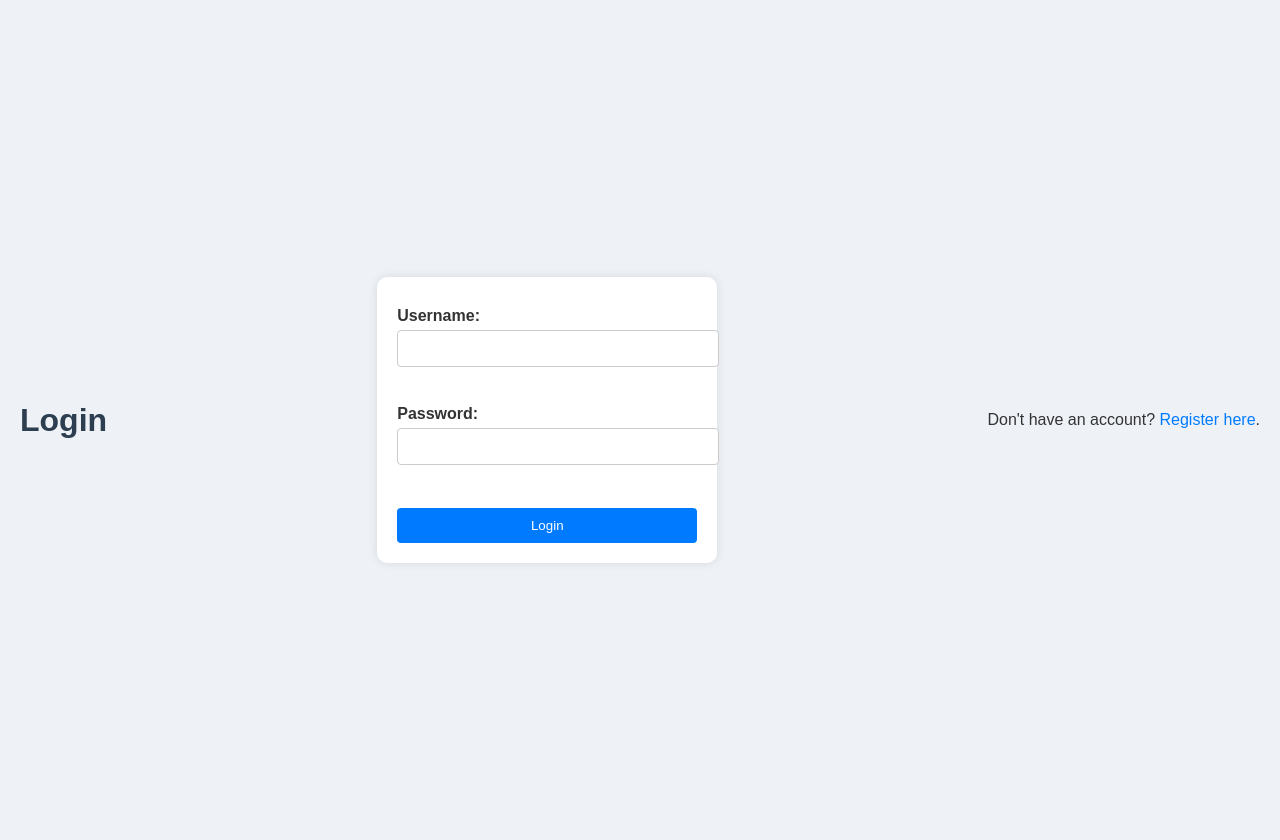
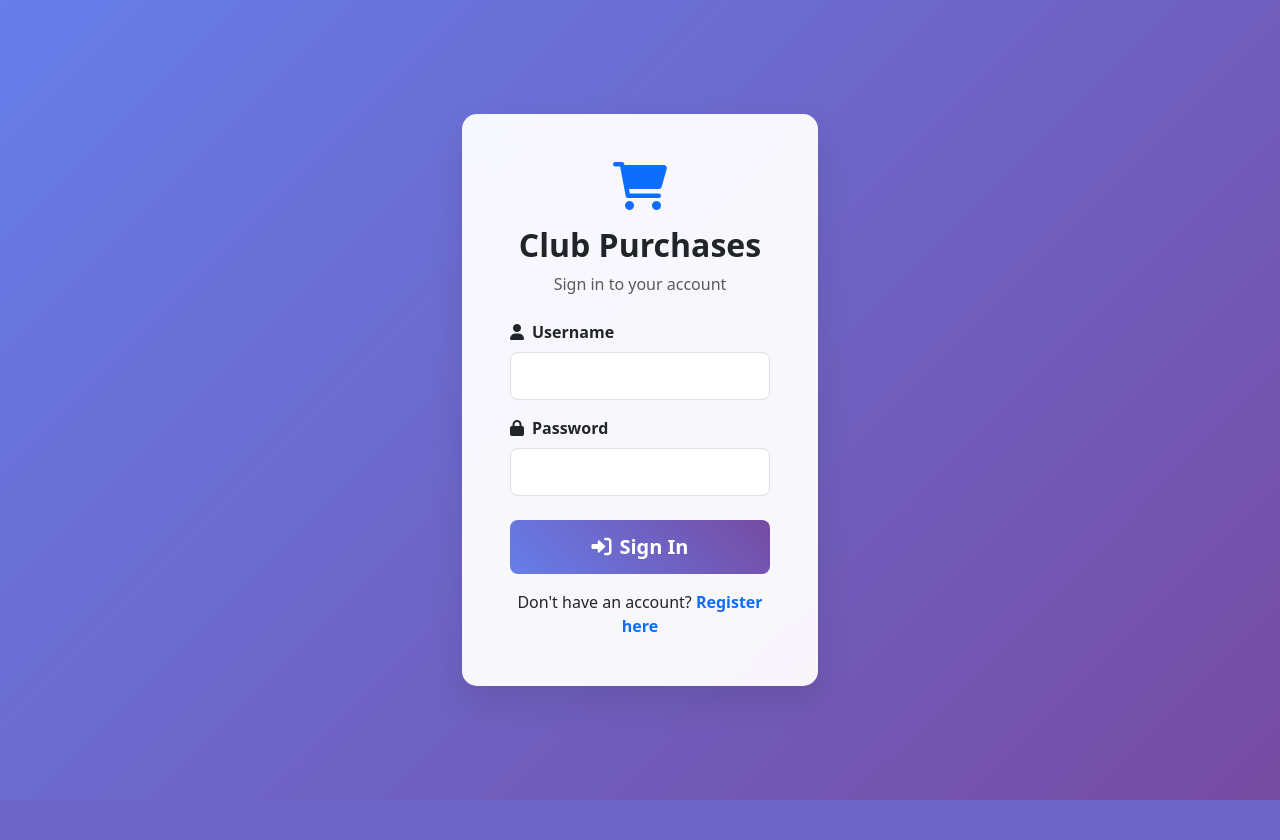
Before and after one commit to raccha3/purchasingwebsite, a Flask app: page /login in a window 1280 px wide. After the commit the page ends 800 px from the top, so only its background shows below. Run offline with Flask 3, Linux system fonts and the light colour scheme.

Commit message:
Update login.html (bootstrap)

```diff
--- a/templates/login.html
+++ b/templates/login.html
@@ -3,21 +3,86 @@
 <head>
     <meta charset="UTF-8">
     <meta name="viewport" content="width=device-width, initial-scale=1.0">
-    <title>Login</title>
-    <link rel="stylesheet" href="styles.css">
-    <link rel="stylesheet" href="/css/login.css">
+    <title>Club Purchases - Login</title>
+    <link href="https://cdn.jsdelivr.net/npm/bootstrap@5.3.0/dist/css/bootstrap.min.css" rel="stylesheet">
+    <link href="https://cdnjs.cloudflare.com/ajax/libs/font-awesome/6.0.0/css/all.min.css" rel="stylesheet">
+    <style>
+        body {
+            background: linear-gradient(135deg, #667eea 0%, #764ba2 100%);
+            min-height: 100vh;
+            display: flex;
+            align-items: center;
+        }
+        .login-card {
+            background: rgba(255, 255, 255, 0.95);
+            backdrop-filter: blur(10px);
+            border-radius: 15px;
+            box-shadow: 0 15px 35px rgba(0, 0, 0, 0.1);
+        }
+        .btn-primary {
+            background: linear-gradient(45deg, #667eea, #764ba2);
+            border: none;
+            padding: 12px;
+            font-weight: 600;
+        }
+        .form-control:focus {
+            border-color: #667eea;
+            box-shadow: 0 0 0 0.2rem rgba(102, 126, 234, 0.25);
+        }
+    </style>
 </head>
 <body>
-    <h1>Login</h1>
-    <form action="/login" method="post">
-        <label for="username">Username:</label>
-        <input type="text" id="username" name="username" required><br><br>
+    <div class="container">
+        <div class="row justify-content-center">
+            <div class="col-md-6 col-lg-4">
+                <div class="card login-card border-0">
+                    <div class="card-body p-5">
+                        <div class="text-center mb-4">
+                            <i class="fas fa-shopping-cart fa-3x text-primary mb-3"></i>
+                            <h2 class="fw-bold">Club Purchases</h2>
+                            <p class="text-muted">Sign in to your account</p>
+                        </div>
 
-        <label for="password">Password:</label>
-        <input type="password" id="password" name="password" required><br><br>
+                        {% with messages = get_flashed_messages(with_categories=true) %}
+                            {% if messages %}
+                                {% for category, message in messages %}
+                                    <div class="alert alert-{{ 'danger' if category == 'danger' else 'success' }} alert-dismissible fade show" role="alert">
+                                        {{ message }}
+                                        <button type="button" class="btn-close" data-bs-dismiss="alert"></button>
+                                    </div>
+                                {% endfor %}
+                            {% endif %}
+                        {% endwith %}
 
-        <button type="submit">Login</button>
-    </form>
-    <p>Don't have an account? <a href="/register">Register here</a>.</p>
+                        <form action="/login" method="post">
+                            <div class="mb-3">
+                                <label for="username" class="form-label fw-semibold">
+                                    <i class="fas fa-user me-2"></i>Username
+                                </label>
+                                <input type="text" class="form-control form-control-lg" id="username" name="username" required>
+                            </div>
+
+                            <div class="mb-4">
+                                <label for="password" class="form-label fw-semibold">
+                                    <i class="fas fa-lock me-2"></i>Password
+                                </label>
+                                <input type="password" class="form-control form-control-lg" id="password" name="password" required>
+                            </div>
+
+                            <button type="submit" class="btn btn-primary btn-lg w-100 mb-3">
+                                <i class="fas fa-sign-in-alt me-2"></i>Sign In
+                            </button>
+                        </form>
+
+                        <div class="text-center">
+                            <p class="mb-0">Don't have an account? <a href="/register" class="text-decoration-none fw-semibold">Register here</a></p>
+                        </div>
+                    </div>
+                </div>
+            </div>
+        </div>
+    </div>
+
+    <script src="https://cdn.jsdelivr.net/npm/bootstrap@5.3.0/dist/js/bootstrap.bundle.min.js"></script>
 </body>
 </html>
```
